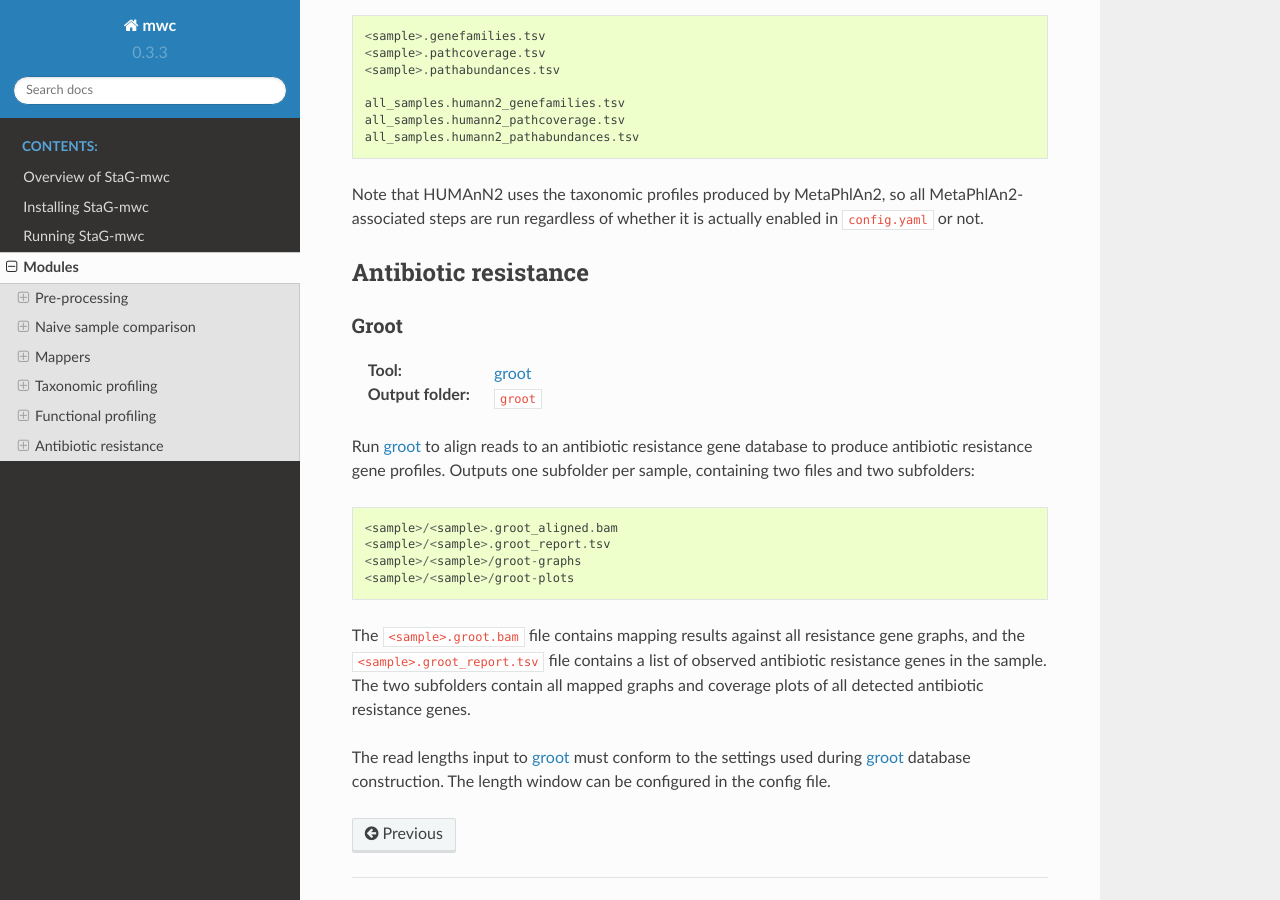
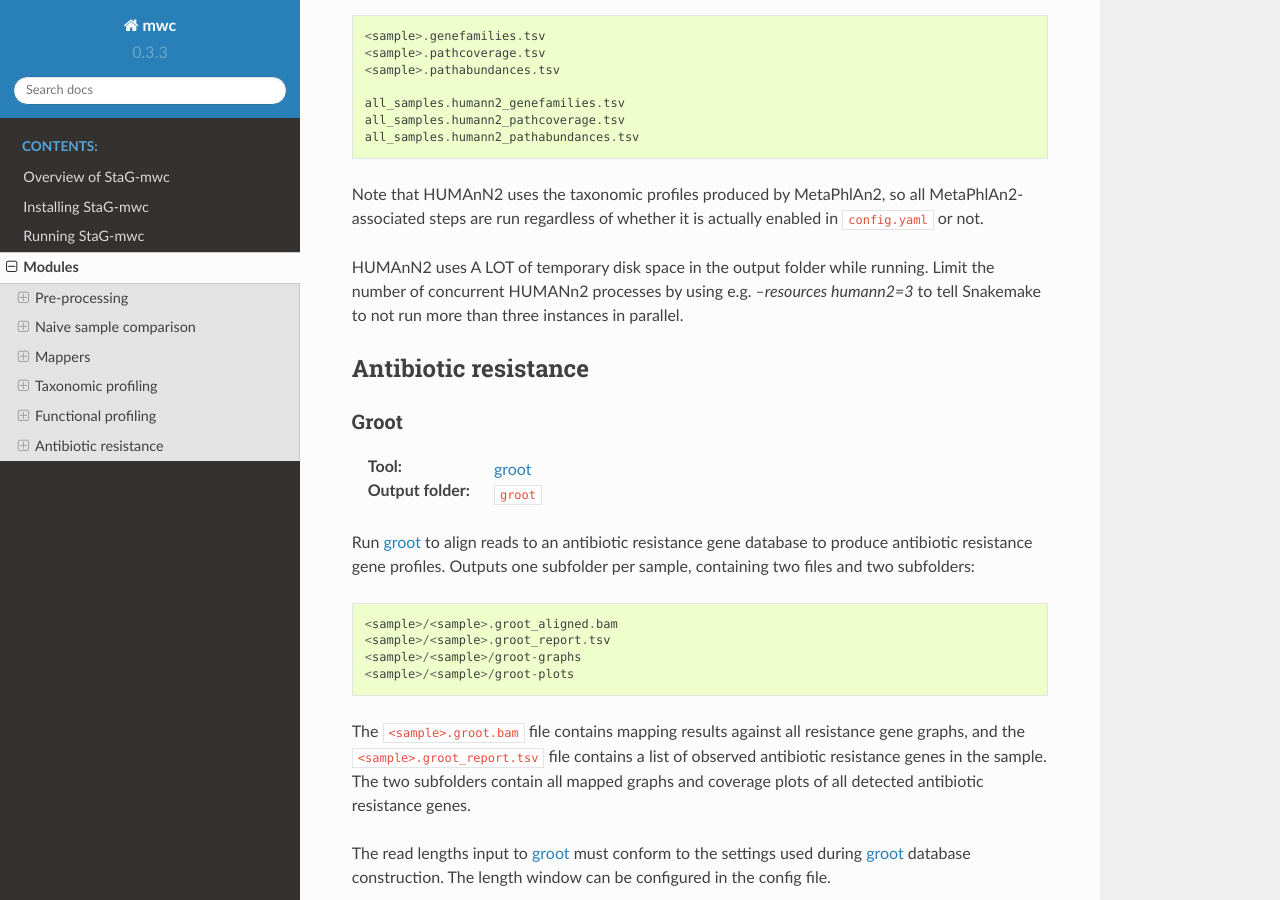
Before and after one commit to ctmrbio/stag-mwc, a Sphinx documentation site: the page built from docs/source/modules.rst, in a window 1280 px wide and 900 px high, scrolled down 6169 px. Built offline with Sphinx 7.4.7 and the Read the Docs theme 2.0.0, drawn with Linux system fonts in a browser that asks for light colours.

Commit message:
Add resource limitation parameter 'humann2'

```diff
--- a/docs/source/modules.rst
+++ b/docs/source/modules.rst
@@ -307,6 +307,10 @@ Note that HUMAnN2 uses the taxonomic profiles produced by MetaPhlAn2, so all
 MetaPhlAn2-associated steps are run regardless of whether it is actually
 enabled in ``config.yaml`` or not.
 
+HUMAnN2 uses A LOT of temporary disk space in the output folder while running.
+Limit the number of concurrent HUMANn2 processes by using e.g. `--resources
+humann2=3` to tell Snakemake to not run more than three instances in parallel.
+
 
 Antibiotic resistance
 *********************
```
Also changed, not shown: 1 other file.
